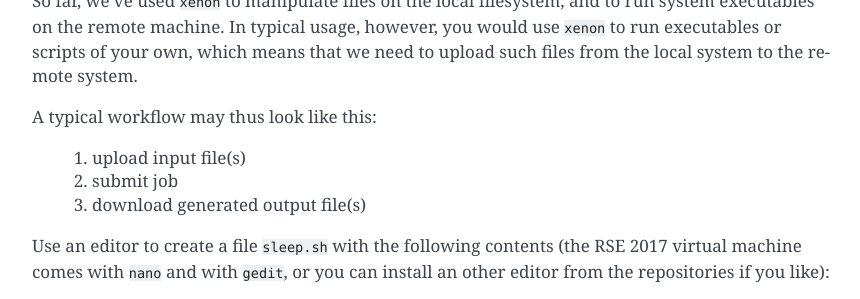
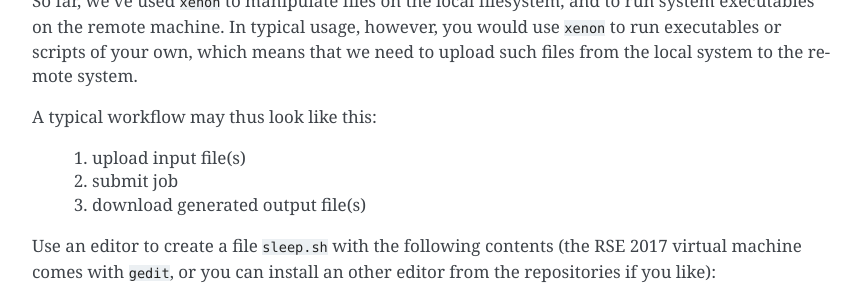
Before and after one commit to xenon-middleware/xenon-tutorial, a Sphinx documentation site: the page built from source/tutorial.rst, in a window 1280 px wide and 900 px high, scrolled down 6014 px, cut to the strip 0-299 px from the top of the window. Shown: the whole strip, without its empty margins (88-948 px from the left). Built offline with Sphinx 7.4.7, drawn with Linux system fonts in a browser that asks for light colours.

Commit message:
vm does not have nano

```diff
--- a/source/tutorial.rst
+++ b/source/tutorial.rst
@@ -296,7 +296,7 @@ A typical workflow may thus look like this:
    3. download generated output file(s)
 
 Use an editor to create a file ``sleep.sh`` with the following contents (the RSE 2017 virtual machine comes with
-``nano`` and with ``gedit``, or you can install an other editor from the repositories if you like):
+``gedit``, or you can install an other editor from the repositories if you like):
 
 .. include:: bash/sleep.sh
 
```
